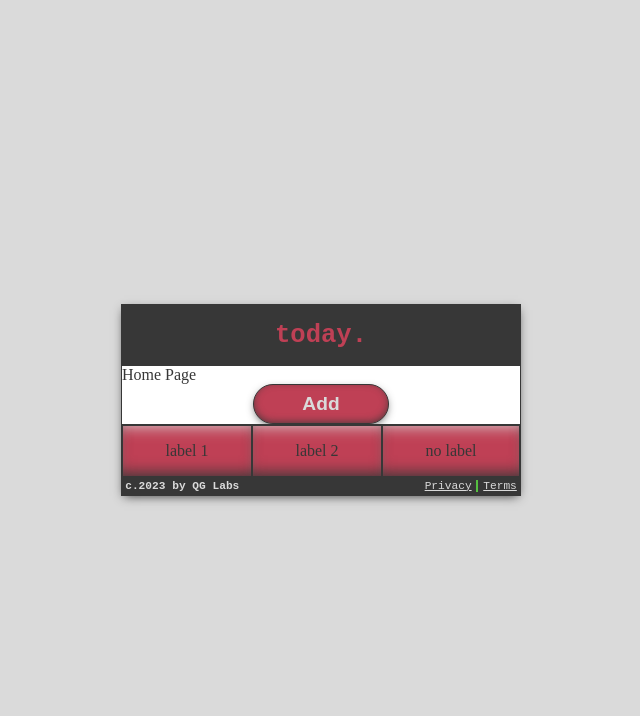
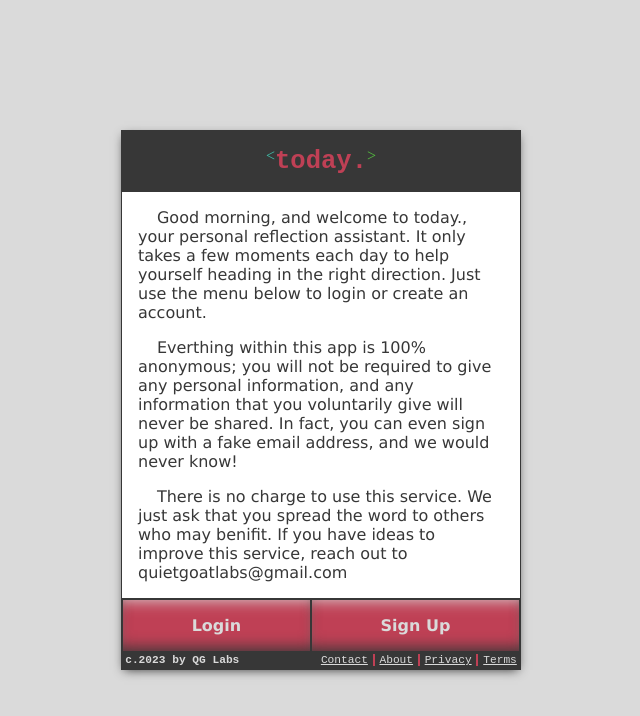
Before and after one commit to jake-the-cake/grateful, a React app in the folder client/: page / in a window 1280 px wide. Shown: the top 716 px of the page, without its empty margins (319-959 px from the left). Built offline with nearby package versions, Linux system fonts and the light colour scheme.

Commit message:
theme changes and arrow icons

```diff
--- a/client/src/App.css
+++ b/client/src/App.css
@@ -99,27 +99,19 @@ body {
   box-shadow: none !important;
 }
 
-.hover-green {
-  color: var(--light);
-  text-decoration: none;
-  transition: color .2s linear;
-  border-left: 2px solid var(--green);
-}
+.hover-green { border-left: 2px solid var(--green);}
+.hover-red { border-left: 2px solid var(--red);}
+.hover-blue { border-left: 2px solid var(--blue);}
+.hover-purple { border-left: 2px solid var(--purple);}
 
 .green-text,
-.hover-green:hover {
-  color: var(--green) !important
-}
-
-.red-text {
-  color: var(--red) !important;
-}
-
-.purple-text {
-  color: var(--purple);
-}
-
-.blue-text { color: var(--blue); }
+.hover-green:hover { color: var(--green) !important;}
+.red-text,
+.hover-red:hover { color: var(--red) !important; }
+.purple-text,
+.hover-purple:hover { color: var(--purple); }
+.blue-text,
+.hover-blue:hover { color: var(--blue); }
 
 .footer__container {
   background-color: var(--dark);
@@ -130,6 +122,12 @@ body {
   padding: .2rem;
   color: var(--light);
   font-family: 'Courier New', Courier, monospace;
+}
+
+.link-clean {
+  text-decoration: none;
+  transition: color .2s linear;
+  color: var(--light);
 }
 
 .footer__signature {
@@ -143,11 +141,16 @@ body {
 }
 
 .footer__links a {
+  color: var(--light);
+  transition: color .2s linear;
   text-decoration: underline !important;
   padding: 0px .3rem;
 }
 
-.hover-green:first-child {
+.hover-green:first-child,
+.hover-red:first-child,
+.hover-blue:first-child,
+.hover-purple:first-child {
   border: none !important;
 }
 
@@ -161,6 +164,7 @@ body {
 .menu-active {
   box-shadow: inset 0 -10px 15px -10px var(--light),
               inset 0 10px 15px -7px var(--dark) !important;
+  color: var(--dark) !important;
 }
 
 .menu__cell {
@@ -173,9 +177,25 @@ body {
   display: flex;
   align-items: center;
   justify-content: center;
+  font-weight: 900;
+  font-family: Verdana, Geneva, Tahoma, sans-serif;
+  color: var(--light);
 }
 
 .menu-green { background-color: var(--green); }
 .menu-blue { background-color: var(--blue); }
 .menu-red { background-color: var(--red); }
 .menu-purple { background-color: var(--purple); }
+
+.main__block {
+  padding: 1rem;
+  display: flex;
+  flex-direction: column;
+  gap: 1rem;
+  font-family: Verdana, Geneva, Tahoma, sans-serif;
+}
+
+.main__block--p::before {
+  content: 'xx';
+  color: transparent;
+}
--- a/client/src/App.tsx
+++ b/client/src/App.tsx
@@ -3,7 +3,7 @@ import './App.css'
 import { BrowserRouter, Routes, Route, Link } from 'react-router-dom'
 import { Grateful } from './pages/Grateful'
 import { Footer } from './components/Footer'
-import { Home } from './pages/Home'
+import { Home, Homepage } from './pages/Home'
 import { Menu } from './components/Menu'
 
 export const AppContext: any = createContext({})
@@ -18,7 +18,11 @@ const AppReducer = ( state, action ) => {
       }
       else {
         console.info( `Theme changed to '${ action.theme }'` );
-        ( document.getElementById( 'menu' ) as HTMLDivElement ).classList.value = `menu__container menu-${ action.theme }`
+        ( document.getElementById( 'menu' ) as HTMLDivElement ).classList.value = `menu__container menu-${ action.theme }`;
+        ( document.getElementById( 'qg-link' ) as HTMLDivElement ).classList.value = `link-clean hover-${ action.theme }`;
+        Array.from( document.getElementsByClassName( 'footer__link' )).forEach( link => {
+          link.classList.value = `footer__link hover-${ action.theme }`;
+        })
         state.theme = action.theme
         return state
       }
@@ -54,15 +58,23 @@ export const App: () => JSX.Element = () => {
       <AppContext.Provider value={{ info, dispatch }}>
         <BrowserRouter>
           <Routes>
-            <Route
-              path='/'
-              element={
+            <Route path=''>
+              <Route path='' element={ <Home element={ <Homepage /> }/> }/>
+              <Route path='signup' element={
                 <Home
-                  title='today'
-                  theme='red'
+                  element={
+                    <>Sign Up</>
+                  }
                 />
-              }
-            />
+              }/>
+              <Route path='login' element={
+                <Home
+                  element={
+                    <>Login</>
+                  }
+                />
+              }/>
+            </Route>
             <Route
               path='/grateful'
               element={
--- a/client/src/components/Footer.jsx
+++ b/client/src/components/Footer.jsx
@@ -5,11 +5,13 @@ export const Footer = () => {
   return (
     <div className='footer__container'>
       <div className='footer__signature'>
-        c.2023 by <a href='http://quietgoatlabs.com' id='qg-link' className='hover-green' target='_blank'>QG Labs</a>
+        c.2023 by <a href='http://quietgoatlabs.com' id='qg-link' className='link-clean' target='_blank'>QG Labs</a>
       </div>
       <div className='footer__links'>
-        <Link className='footer__link hover-green' to='/grateful'>Privacy</Link>
-        <Link className='footer__link hover-green' to='/'>Terms</Link>
+        <Link className='footer__link' to='/grateful'>Contact</Link>
+        <Link className='footer__link' to='/grateful'>About</Link>
+        <Link className='footer__link' to='/grateful'>Privacy</Link>
+        <Link className='footer__link' to='/'>Terms</Link>
       </div>
     </div>
   )
--- a/client/src/components/Menu.tsx
+++ b/client/src/components/Menu.tsx
@@ -1,4 +1,7 @@
-import React from 'react'
+import React, { useContext } from 'react'
+import { useNavigate } from 'react-router-dom'
+import { AppContext } from '../App'
+import { useSetPageProps } from '../hooks/UseSetPageProps'
 
 interface MenuProps {
   cells: {
@@ -9,19 +12,22 @@ interface MenuProps {
   }[]
 }
 
-export const Menu = ({ cells }) => {
-
-  const handleChangeActiveMenu = ( event ) => {
+export const Menu: ( props: MenuProps ) => JSX.Element = ({ cells }) => {
+  const CTX: any = useContext( AppContext )
+  const nav = useNavigate()
+  const handleChangeActiveMenu = ( event, url ) => {
     Array.from( document.getElementsByClassName( 'menu__cell' )).forEach( cell => {
       cell.classList.remove( 'menu-active' )
     });
     ( event.target as HTMLDivElement ).classList.add( 'menu-active' )
+    nav( url || '#' )
+    url && CTX.dispatch({ type: 'SET-URL', url })
   }
 
   const buildMenuCells = ( cell: any, index: number ) => {
     const id = `menucell${ index }`
     return (
-      <div id={ id } key={ id } className='menu__cell' onClick={ handleChangeActiveMenu }>{ cell.label || 'no label' }</div>
+      <div id={ id } key={ id } className='menu__cell' onClick={ ( e ) => handleChangeActiveMenu( e, cell.url) }>{ cell.label || 'no label' }</div>
     )
   }
 
--- a/client/src/components/PageTitle.tsx
+++ b/client/src/components/PageTitle.tsx
@@ -1,12 +1,57 @@
 import React from 'react'
 import { PageProps } from '../pages/Home'
 
-export const PageTitle: ( props: PageProps ) => JSX.Element = ({ title, theme }) => {
+export interface PageTitleProps {
+  title: string
+  theme: string
+  left?: PAGE_TITLE_ARROWS
+  right?: PAGE_TITLE_ARROWS
+}
+
+export const enum PAGE_TITLE_ARROWS {
+  GRATITUDE,
+  MOTIVATION,
+  IMPROVEMENT
+}
+
+const PageArrowReducer = ( arrow: PAGE_TITLE_ARROWS, icon: string ) => {
+  const arrowObject = {
+    theme: '',
+    url: ''
+  }
+  switch ( arrow ) {
+    case PAGE_TITLE_ARROWS.GRATITUDE:
+      arrowObject.theme = 'green'
+      arrowObject.url = '/grateful'
+      break
+    case PAGE_TITLE_ARROWS.IMPROVEMENT:
+      arrowObject.theme = 'blue'
+      arrowObject.url = '/grateful'
+      break
+    case PAGE_TITLE_ARROWS.MOTIVATION:
+      arrowObject.theme = 'purple'
+      arrowObject.url = '/grateful'
+      break
+    default:
+      return false
+  }
+  return (
+    <div className={ `${ arrowObject.theme }-text` }>{ icon || 'nothing' }</div>
+  )
+}
+
+export const PageTitle: ( props: PageTitleProps ) => JSX.Element = ({ title, theme, left, right }) => {
   return (
     <div className='page__title--container'>
+      {
+        left !== undefined && PageArrowReducer( left, '<' )
+      }
       <span className={ `page__title--text ${ theme }-text` }>
         { title }.
       </span>
+      {
+        right !== undefined && PageArrowReducer( right, '>' )
+      }
     </div>
   )
 }
--- a/client/src/pages/Home.tsx
+++ b/client/src/pages/Home.tsx
@@ -1,29 +1,52 @@
 import React from 'react'
 import { Menu } from '../components/Menu'
-import { PageTitle } from '../components/PageTitle'
+import { PageTitle, PAGE_TITLE_ARROWS } from '../components/PageTitle'
 import { useSetPageProps } from '../hooks/UseSetPageProps'
 
 export interface PageProps {
-  title: string
-  theme: string
+  title?: string
+  theme?: string
+  element?: JSX.Element
 }
 
-export const Home: ( props: PageProps ) => JSX.Element = ({ title, theme }) => {
+export const Homepage = () => {
+  return (
+    <div className='main__block'>
+      <div className='main__block--p'>
+        Good morning, and welcome to <span className='text-emphasis'>today.</span>, your personal reflection assistant. It only takes a few moments each day to help yourself heading in the right direction. Just use the menu below to login or create an account.
+      </div>
+      <div className='main__block--p'>
+        Everthing within this app is 100% anonymous; you will not be required to give any personal information, and any information that you voluntarily give will never be shared. In fact, you can even sign up with a fake email address, and we would never know!
+      </div>
+      <div className='main__block--p'>
+        There is no charge to use this service. We just ask that you spread the word to others who may benifit. If you have ideas to improve this service, reach out to quietgoatlabs@gmail.com
+      </div>
+    </div>
+  )
+}
+
+export const Home: ( props: PageProps ) => JSX.Element = ({ element }) => {
+  const title = 'today'
+  const theme = 'red'
   useSetPageProps( theme, '/' )
 
   return (
     <>
-      <PageTitle title={ title } theme={ theme } />
-      <div>Home Page</div>
-      <button className={`form__button button-${ theme }`}>Add</button>
+      <PageTitle
+        title={ title }
+        theme={ theme }
+        left={ PAGE_TITLE_ARROWS.IMPROVEMENT }
+        right={ PAGE_TITLE_ARROWS.GRATITUDE }
+      />
+      { element }
       <Menu
         cells={[
           {
-            label: 'label 1'
+            label: 'Login',
+            url: '/login'
           }, {
-            label: 'label 2'
-          }, {
-
+            label: 'Sign Up',
+            url: '/signup'
           }
         ]}
       />
```
